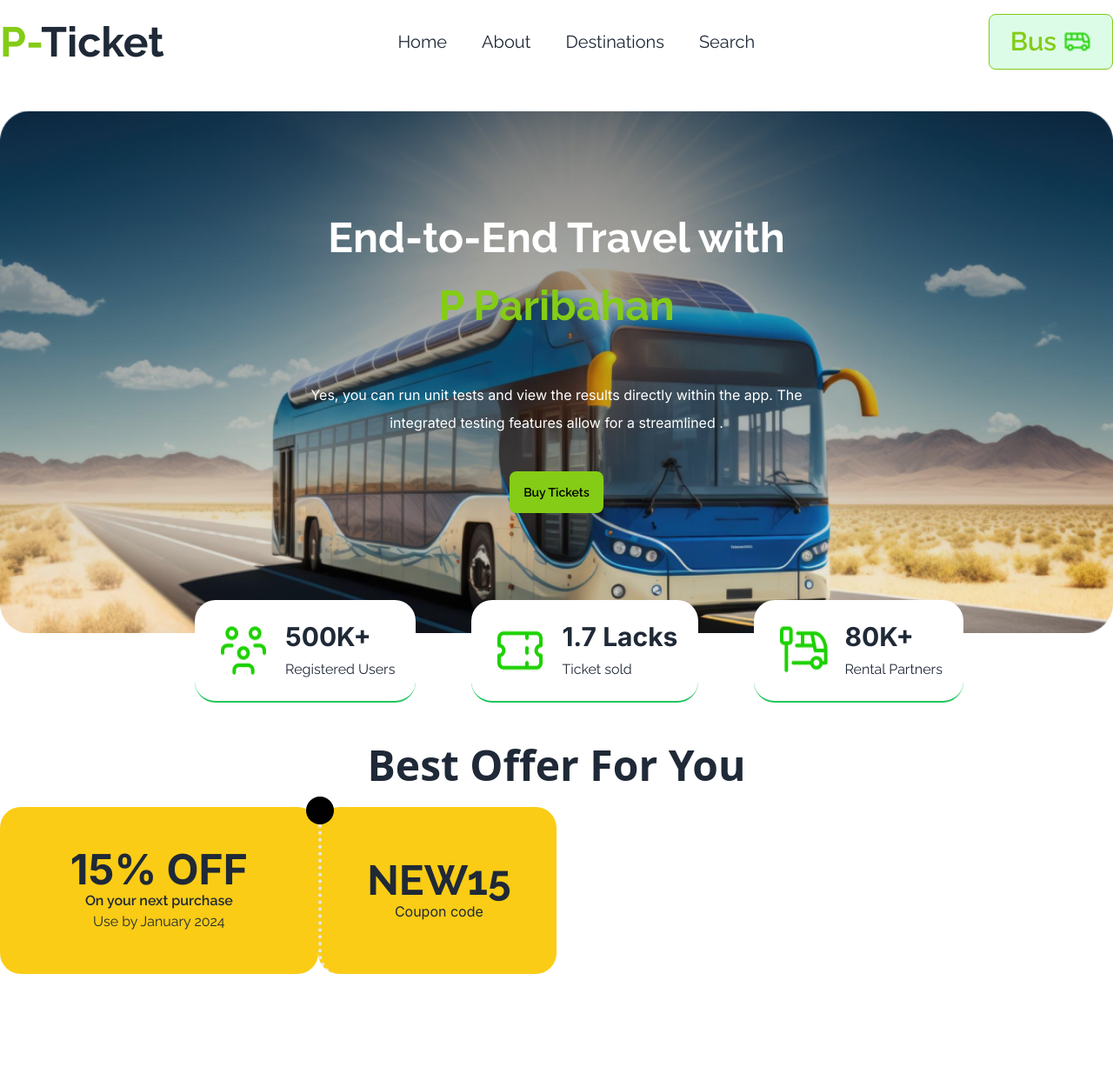
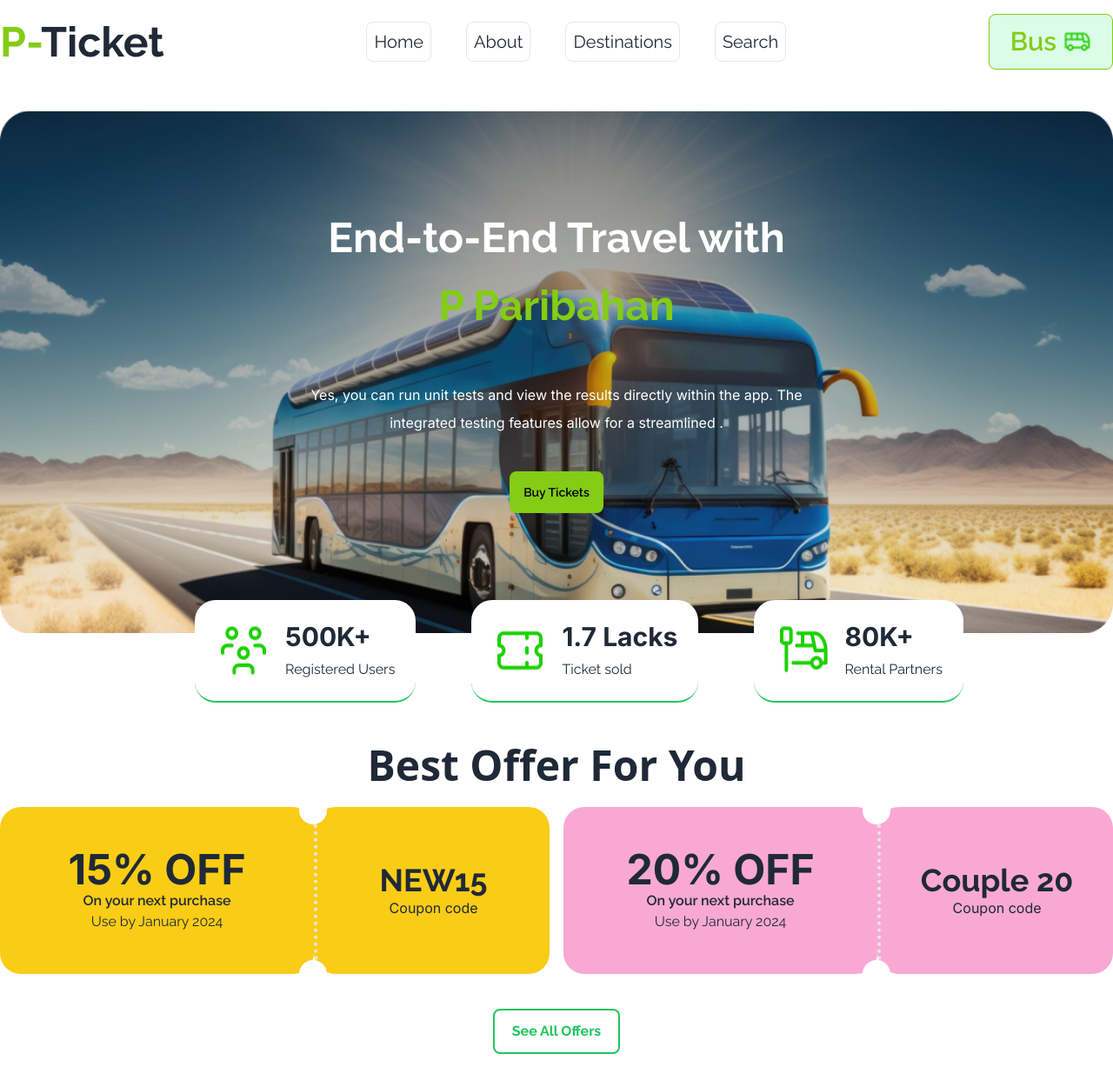
Before and after one commit to raselworshop/smart-ticketing, a website built with Vite: page index.html in a window 1280 px wide. Shown: the whole page at 87% size. Before the commit the page ends 1168 px from the top, so only its background shows below. Built offline with nearby package versions, Linux system fonts and the light colour scheme.

Commit message:
added the offer section

```diff
--- a/index.html
+++ b/index.html
@@ -1,5 +1,5 @@
 <!DOCTYPE html>
-<html lang="en">
+<html lang="en" data-theme="light">
 <head>
     <meta charset="UTF-8">
     <meta name="viewport" content="width=device-width, initial-scale=1.0">
@@ -42,10 +42,10 @@
         </div>
         <div class="hidden md:block">
             <ul class="flex justify-between items-center gap-10 font-raleway text-xl">
-                <li><a href="#home">Home</a></li>
-                <li><a href="#about">About</a></li>
-                <li><a href="#destinations">Destinations</a></li>
-                <li><a href="#search">Search</a></li>
+                <li class="border rounded-lg p-2 hover:bg-slate-500 hover:text-slate-300 transition-transform"><a href="#home">Home</a></li>
+                <li class="border rounded-lg p-2 hover:bg-slate-500 hover:text-slate-300 transition-transform"><a href="#about">About</a></li>
+                <li class="border rounded-lg p-2 hover:bg-slate-500 hover:text-slate-300 transition-transform"><a href="#destinations">Destinations</a></li>
+                <li class="border rounded-lg p-2 hover:bg-slate-500 hover:text-slate-300 transition-transform"><a href="#search">Search</a></li>
             </ul>
         </div>
         <div class="pl-24 md:pl-0">
@@ -115,20 +115,41 @@
     <!-- best offer for you section start -->
     <section class="mt-12 md:mt-32 mb-12 max-w-sm md:max-w-screen-xl mx-auto">
         <h1 class="text-2xl md:text-5xl mb-6 text-center font-bold">Best Offer For You</h1>
-        <div class="md:grid grid-cols-4">
-            <div class="md:grid grid-cols-7 justify-center col-span-2 relative">
+        <div class="grid md:grid-cols-4 grid-cols-1 justify-between gap-4">
+            <div class="md:grid grid-cols-7 justify-between md:justify-center col-span-2 relative space-y-2 md:space-y-0">
                 <div class="flex flex-col justify-center items-center bg-yellow-400 font-raleway md:py-12 p-8 rounded-3xl col-span-4">
                     <h2 class="font-inter text-3xl font-bold md:text-5xl">15% OFF</h2>
                     <p class="font-semibold">On your next purchase</p>
                     <p>Use by January 2024</p>
                 </div>
-                <div class="w-8 h-8 bg-black rounded-full absolute right-64 -top-3"></div>
-                <div class="bg-yellow-400 font-inter border-l-4 border-dotted rounded-3xl col-span-3 md:py-12 p-8 flex flex-col justify-center items-center">
-                    <h1 class="font-raleway text-3xl font-bold md:text-5xl">NEW15</h1>
+                <div class="w-8 h-8 bg-white rounded-full md:absolute hidden md:block right-64 -top-3"></div>
+                <div class="w-8 h-8 bg-white rounded-full md:absolute hidden md:block right-64 -bottom-4"></div>
+                <div class="bg-yellow-400 font-inter md:border-l-4 border-dotted rounded-3xl col-span-3 md:py-12 p-8 flex flex-col justify-center items-center">
+                    <h1 class="font-raleway text-3xl font-bold md:text-4xl">NEW15</h1>
+                    <p>Coupon code</p>
+                </div>
+            </div>
+            <div class="md:grid grid-cols-7 justify-between md:justify-center col-span-2 relative space-y-2 md:space-y-0">
+                <div class="flex flex-col justify-center items-center bg-pink-300 font-raleway md:py-12 p-8 rounded-3xl col-span-4">
+                    <h2 class="font-inter text-3xl font-bold md:text-5xl">20% OFF</h2>
+                    <p class="font-semibold">On your next purchase</p>
+                    <p>Use by January 2024</p>
+                </div>
+                <div class="w-8 h-8 bg-white rounded-full md:absolute hidden md:block right-64 -top-3"></div>
+                <div class="w-8 h-8 bg-white rounded-full md:absolute hidden md:block right-64 -bottom-4"></div>
+                <div class="bg-pink-300 font-inter md:border-l-4 border-dotted rounded-3xl col-span-3 md:py-12 p-8 flex flex-col justify-center items-center">
+                    <h1 class="font-raleway text-3xl font-bold md:text-4xl">Couple 20</h1>
                     <p>Coupon code</p>
                 </div>
             </div>
         </div>
+        <div class="flex justify-center my-10">
+            <button class="border-2 rounded-lg border-green-500 px-5 py-3 font-raleway font-bold text-green-500 hover:text-white hover:bg-green-500">See All Offers</button>
+        </div>
+    </section>
+    <!-- PH paribahan section  -->
+    <section>
+
     </section>
 </main>
 <footer></footer>
```
